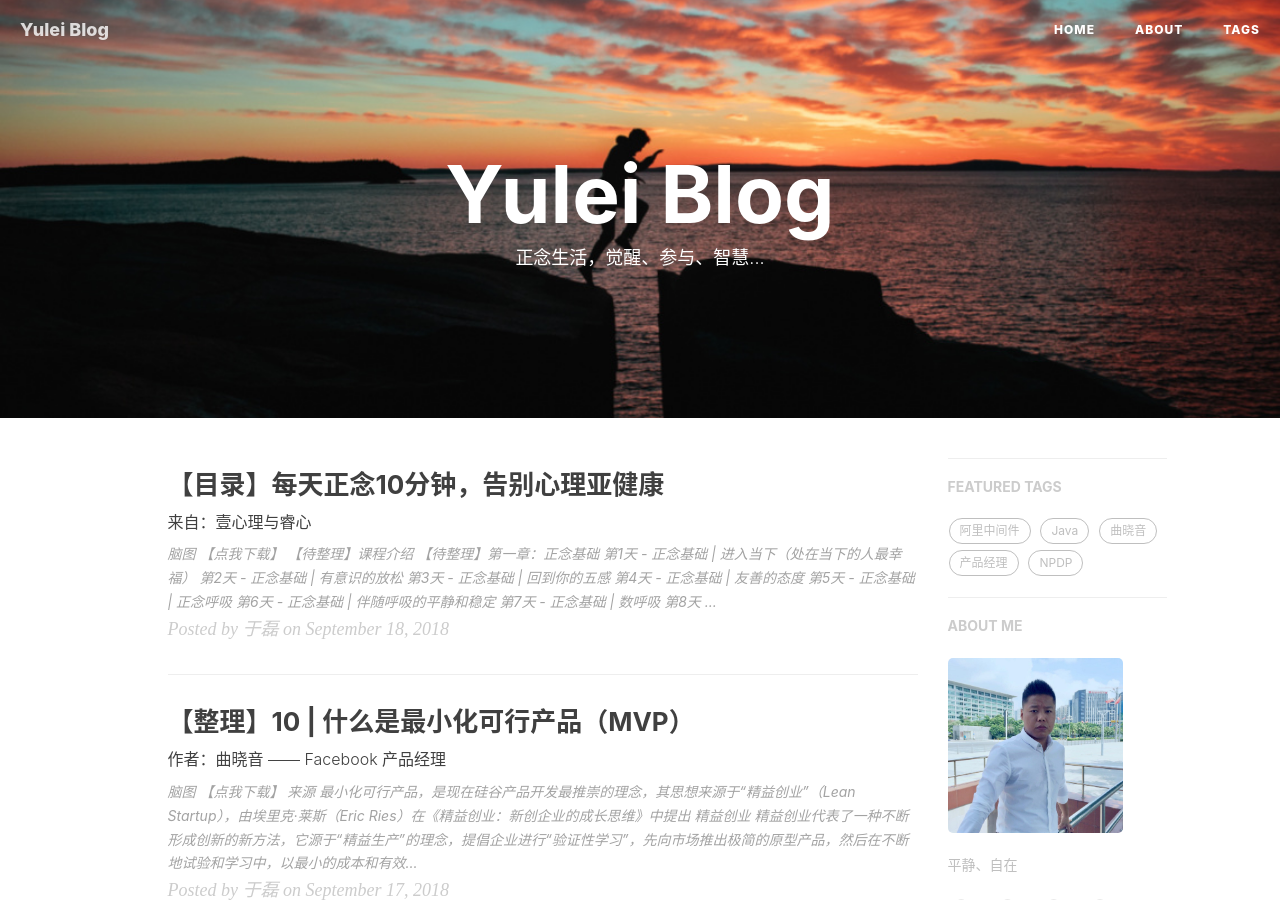
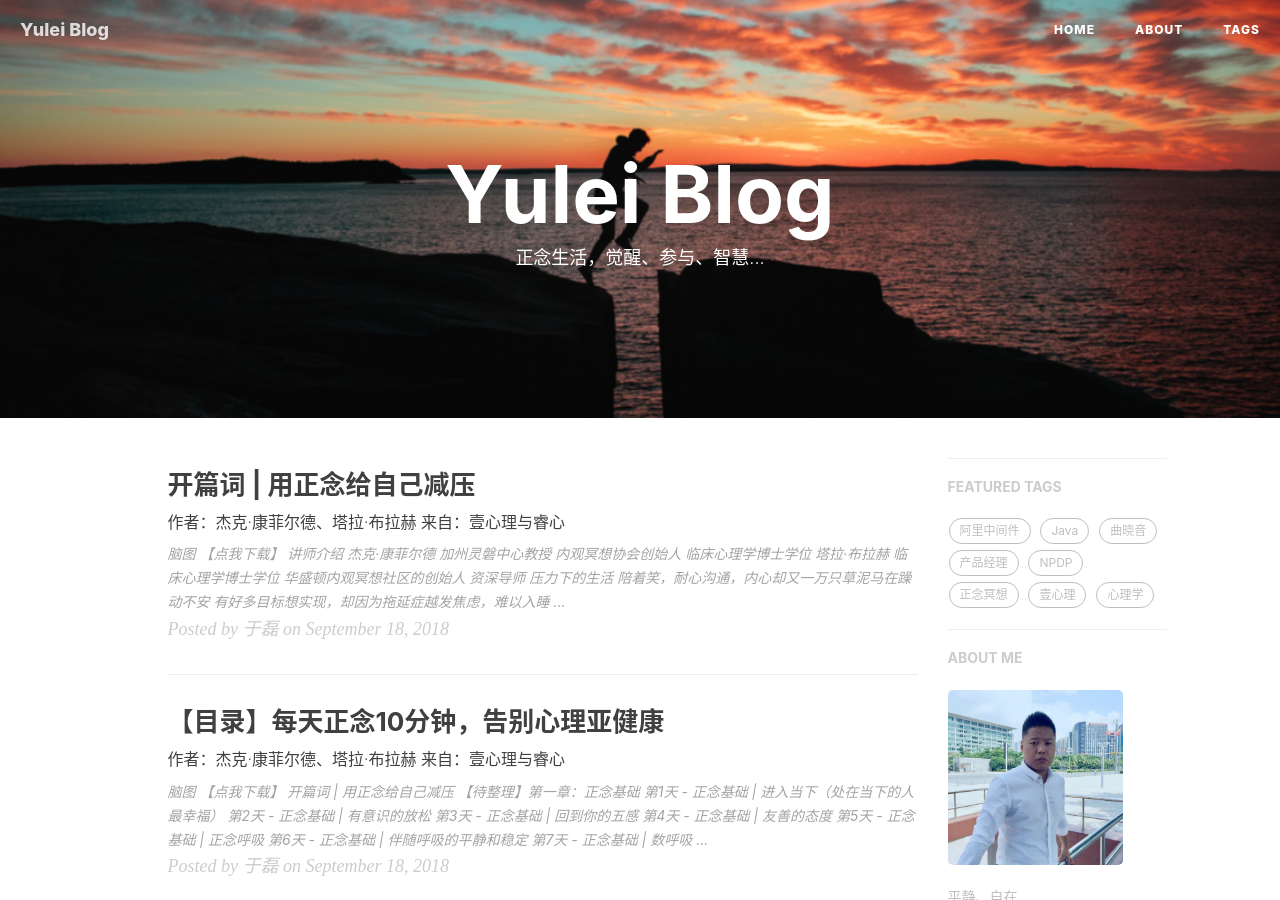
Before and after one commit to yuleizhuai/yuleizhuai.github.io, a Jekyll site: the page built from index.html, in a window 1280 px wide and 900 px high. Built offline with Jekyll 4.4.1, drawn with Linux system fonts in a browser that asks for light colours; nearby versions of some CDN libraries; the list of posts is cut into pages by our own code; comment, search, counter and statistics services are not loaded; some of the changed lines change nothing that is shown; some of the changed text lies outside the part shown.

Commit message:
add mindful

```diff
--- a/_posts/Mindful/2018-09-18-mindful.markdown
+++ b/_posts/Mindful/2018-09-18-mindful.markdown
@@ -1,26 +1,27 @@
 ---
 layout:     post
 title:      "【目录】每天正念10分钟，告别心理亚健康"
-subtitle:   "来自：壹心理与睿心"
+subtitle:   "作者：杰克·康菲尔德、塔拉·布拉赫 来自：壹心理与睿心"
 date:       2018-09-18 18:37:04
 author:     "于磊"
 header-img: "img/home-bg5.jpg"
 catalog: true
 tags:
     - 正念冥想
+    - 壹心理
     - 心理学
 
 ---
 
 
 
-### 脑图 【[点我下载](https://github.com/yuleizhuai/resources/raw/master/management/NPDP/lesson/NPDP-1809-Lesson1.pdf)】
+### 脑图 【[点我下载](https://github.com/yuleizhuai/resources/raw/master/psychology/mindful/mindful_directory.png)】
 
 ![mindful_directory](/img/mindful/mindful_directory.png)
 
 
 
-### 【待整理】课程介绍
+### [开篇词 | 用正念给自己减压](http://yulei.vip/2018/09/19/the_opening_words/)
 
 ### 【待整理】第一章：正念基础
 
@@ -109,3 +110,7 @@ tags:
 #### 第39天 - 正念生活 | 培育感恩的心
 
 #### 第40天 - 正念生活 | 期许和愿景
+
+
+
+![mindful_directory](/img/mindful/share.jpeg)
--- /dev/null
+++ b/_posts/Mindful/2018-09-18-the_opening_words.markdown
@@ -0,0 +1,202 @@
+---
+layout:     post
+title:      "开篇词 | 用正念给自己减压"
+subtitle:   "作者：杰克·康菲尔德、塔拉·布拉赫 来自：壹心理与睿心"
+date:       2018-09-18 18:50:51
+author:     "于磊"
+header-img: "img/home-bg5.jpg"
+catalog: true
+tags:
+    - 正念冥想
+    - 壹心理
+    - 心理学
+
+---
+
+
+
+### 脑图 【[点我下载](https://github.com/yuleizhuai/resources/raw/master/psychology/mindful/The_opening_words.png)】
+
+![mindful_directory](/img/mindful/The_opening_words.png)
+
+
+
+### 讲师介绍
+
+#### 杰克·康菲尔德
+
+![mindful_directory](/img/mindful/jack.png)
+
+- 加州灵磐中心教授
+- 内观冥想协会创始人
+- 临床心理学博士学位
+
+#### 塔拉·布拉赫
+
+![mindful_directory](/img/mindful/tala.png)
+
+- 临床心理学博士学位
+- 华盛顿内观冥想社区的创始人
+- 资深导师
+
+
+
+### 压力下的生活
+
+- 陪着笑，耐心沟通，内心却又一万只草泥马在躁动不安
+
+- 有好多目标想实现，却因为拖延症越发焦虑，难以入睡
+
+- 无数次想发火，但理智告诉自己不可以，克制到胸闷
+
+- 一边吐槽工作领导，一边熬着夜加着班，满脸油光
+
+> 有多少人，正像这样生活着，无论有多大压力、多少不情愿、多少焦虑、多少不爽与不开心，都选择克制，事后也不会再回头去看看那时的自己，若无其事地，依然每天面带微笑，或是神情麻木地，扮演着社会给我们设定的各种角色，或许你我都是。
+
+
+
+### 心理亚健康
+
+嘴上说着要爱自己，心理却比谁都忽视自己的感受
+
+可是，你可曾知道，这些情绪与内心需求，并不会因为的视而不见与克制而消失，相反，它们会让我们的心理亚健康
+
+如同身体亚健康一样，处于心理亚健康的我们，常常会陷入这样无理的泥塘
+
+- 莫名其妙地冲亲近的人发火，事后后悔却总也控制不住
+- 对生活、未来充满了无力感与心焦感，可是也不知道怎么办
+- 越来越懒散，越来越无所谓，越来越难开心起来
+- 拖延症越来越严重，开始自责自己，觉得自己可能真的不行
+- 注意力没法集中，常忘事，感叹自己是不是真的老了
+
+
+
+### 威胁生命安全
+
+长时间处于这种状态，心理的亚健康不仅可能引发失眠、抑郁等严重的心理问题，甚至引发伤人、伤己的过激行为。而最值得注意的是，心理亚健康还常常伴随着身体的不适感，对每一个人来说都是一个危险的临界点，稍有不慎，就会踏破这最后的防线，掉进疾病的黑洞里，严重的还会威胁生命安全
+
+美国哈里斯调查中心发布的调查显示，人一生60%~90%的疾病都与负面情绪处理不当有关。中医中也早就阐述过“怒伤肝、喜伤心、思伤脾、优伤肺、恐伤肾”
+
+因乳腺癌早早离开我们的著名青年女歌手，曾在生前路过一段视频，她说：“我的病就是在我那段极度郁闷的时期得的，在你特别郁闷的时候它一定会找一个出处，要么身体出现问题，要么精神出现问题，所以人一定要想开点儿”
+
+这或许是她用自己的伤痛，在离开前给我们敲醒的一个警钟。然而，却依然有很多人在选择无视自己的内心感受
+
+- 中国有38.2%的人有各类睡眠障碍
+- 中国每16个人中就有一个人抑郁
+- 因亚健康有猝死风险的人占白领人群一般以上
+
+
+
+### 世界真的会惩罚，那些总是忽视自己内心的人
+
+年轻和奋斗从来不是我们的资本，身心健康才是。好在如同需要通过锻炼保持身体健康一样，心理健康也可以通过练习来习得
+
+
+
+### 正念冥想的好处
+
+正念冥想，就是目前被心理学界公认的，能够快速、有效地疗愈现代人心理亚健康状态的最有效途径。它能在忙碌高压的工作生活中，随时随地帮你按个暂停键，抽点时间关注自己内心的感受，帮你放松身心
+
+
+
+### 正念已成为欧美主流社会的一种健康生活方式
+
+- 美国《时代》杂志曾两次将正念/冥想作为封面报道。美国的知名公司包括谷歌，Twitter，Salesforce都长期开有正念培训课程
+
+- 牛津大学有专门研究正念的正念中心
+
+- 斯坦福大学有一整栋冥想中心
+
+- NBA 篮球明星 科比·布莱恩特，勒布朗·詹姆斯 都持续接受正念训练
+
+- 在财富500强高管、美国国防部高级官员中广为流传
+
+- 摩根大通甚至建议客户通过正念来进行投资活动
+
+我们也是时候，给忙碌高压的生活按个暂停键，每天腾出10分钟，用正念去关注当下自己的内心感受与需求，去拥抱更健康的身心，让生活更有品质，工作更高效
+
+壹心理和睿心合作，带来了由中西方顶级名师联手打造的系统课程《每日正念》。每天仅需10分钟，用最清晰的声音、最舒缓的音乐、最耐心的引导，带你放松自己、缓解负面情绪、疗愈身心的亚健康状态。过更好的生活，做更健康的你！
+
+
+
+### 正念/冥想适合每一个人
+
+它并不神秘，也不等同通常误解的静坐。当我们有意的把注意力放在当下的情绪，想法和感受上时，我们就在一种正念的状态，每天只需10分钟，午休时、公交上、下班洗澡后...利用碎片化时间，生活中随时随处都可练习正念
+
+
+
+### 正念/冥想是新时代的身心科学
+
+《科学》杂志2010年刊发的哈佛大学研究表明，成年人的48%时间都在走神，而走神的心往往更不快乐。正念的练习就是让我们升级我们的大脑，增强对当下的觉察力，从而更好地管理情绪，掌控注意力，做出明晰的更优决策，也能更好地放松减压和优化睡眠
+
+
+
+### 最正宗最全面的正念练习，最权威的国内外师资团队
+
+美国最科学、最完善的原版课程授权，强大的资深中文导师录制，让你接受最系统全面的正念入门冥想训练，最具有普适性的身心健康工具
+
+
+
+### 阶梯式训练法，一步步获得身心平衡与健康
+
+从入门到进阶，通过对专注力、思维模式、情绪调节方式的正念训练，有效的管理当下的情绪感受，引导自己的身心状态朝着更积极、健康的方向转变
+
+
+
+### 课程收获
+
+1. 每天只需10分钟，系统入门正念，让身心更健康
+
+- 改善失眠，有效地提升睡眠质量
+- 释放压力，学会放松和愉悦自我
+- 情绪管理，解决不良情绪的干扰
+- 高效专注，提升工作学习的效率
+
+2. 全面提升你的大脑，提高3种核心能力
+
+- 注意力
+- 创造力
+- 记忆力
+- 概要: 研究表明，长期练习正念冥想的人，能够有效地提升三种大脑的核心能力，拥有更卓越的认知整合能力
+
+3. 掌握40+的实用放松技巧，疗愈身心不适
+
+- 每节课匹配课堂体验和冥想练习，在老师带领下即学即用，实时获得身心反馈，深度感知自己的变化
+
+
+
+### 适合谁听
+
+- 睡眠不好、深受失眠困扰的亚健康人群
+
+- 常常分心、无法专心致志的拖延症患者
+
+- 外界信息嘈杂、思路常备打断的创意人
+
+- 长期被焦虑困扰、精力疲惫的高压人群
+
+- 追求身心的幸福与宁静的冥想练习者
+
+- 探索真我，成为更好更积极自己的你
+
+
+
+### 课程简介
+
+1. 包括中英双语所有音频
+2. 每天仅需10多分钟，一共40天。即可系统学习改变一生的冥想体系，帮助建立终生受益的冥想习惯。中英双语共计80个音频经典呈现
+3. 超值赠课。“正念减压之父”卡巴金教授来华亲授的《用正念给自己减压的方法》
+
+
+
+### 学员反馈
+
+- 我是搞教育的，培训中小学生应于教育，随着我的认知我想更重视孩子的心理健康教育，在做之前我自己先上了心理培训课。心理老师推荐让我养成冥想的习惯。我对冥想只停留在听过层面并不了解。后来我查询了很多相关知识，发现养成冥想习惯真的太重要了。我自身就是因为事业繁忙，经常失眠，我也咨询过我的心理医生，那时他就建议我除了吃药外日常养成冥想的习惯。我没太当回事。现在我开始用这个课程了，希望能帮助到我
+
+- 可能是工作压力大，事务比较多，我的睡眠质量一直都不好，半夜总是醒来，有时还做噩梦，抱着试试的心态听了这个冥想课程，听身边的朋友说养成冥想的习惯可以改变很多亚健康问题，刚开始听的时候有些急躁，总是听不进去老师引导的声音，满脑子总是各种念头，后来慢慢调整慢慢适应，觉得还是对我有明显的帮助，会持续坚持下去
+
+- 我是一个一直睡眠质量都不太好的人，白天工作很忙，晚上躺在床上总是放不下白天的工作，思绪乱飞，我曾经下载过其他睡眠和治疗失眠类的软件，但都没有明显的改善。在一个朋友的朋友圈里看到他分享练习的这个正念冥想课程，询问了他效果怎么样。他告诉我将冥想坚持下来作为一种习惯不但你的睡眠包括你的人际关系和你看待处理问题的角度和思维都会改变，我现在使用了一段时间，每天晚上睡觉前听告别失眠。发现自己的思绪能渐渐放下，很放松跟着引导能逐渐入睡了
+
+
+
+![mindful_directory](/img/mindful/share.jpeg)
```
Also changed, not shown: img/mindful/jack.png (added), img/mindful/share.jpeg (added), img/mindful/tala.png (added), 1 other file.
